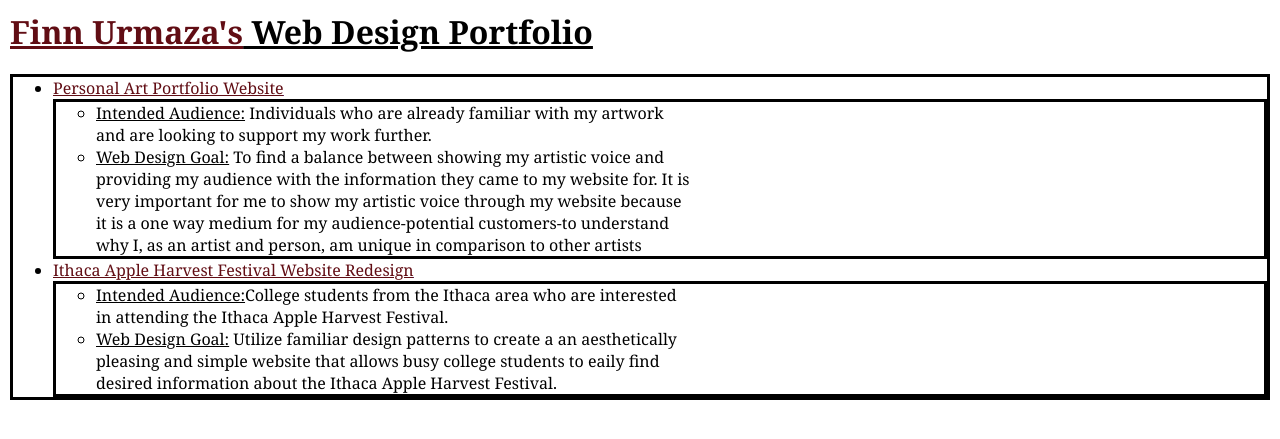
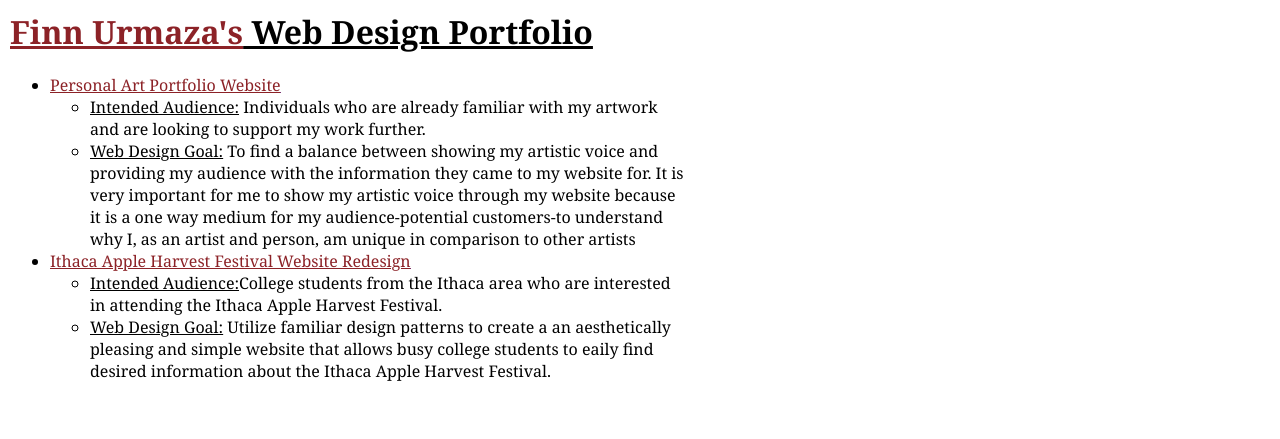
Before and after one commit to flurmaza/flurmaza.github.io, a PHP site: page / in a window 1280 px wide. Shown: the top 439 px of the page. Run offline with PHP 8.4, Linux system fonts and the light colour scheme.

Commit message:
Update linktree.css

```diff
--- a/linktree.css
+++ b/linktree.css
@@ -17,10 +17,6 @@ span{
  text-decoration: underline;
 }
 
-nav ul{
-  border: solid;
+.red{
+color: #8c2227;
 }
-
-.red{
-color: #610d14;
-}
```
